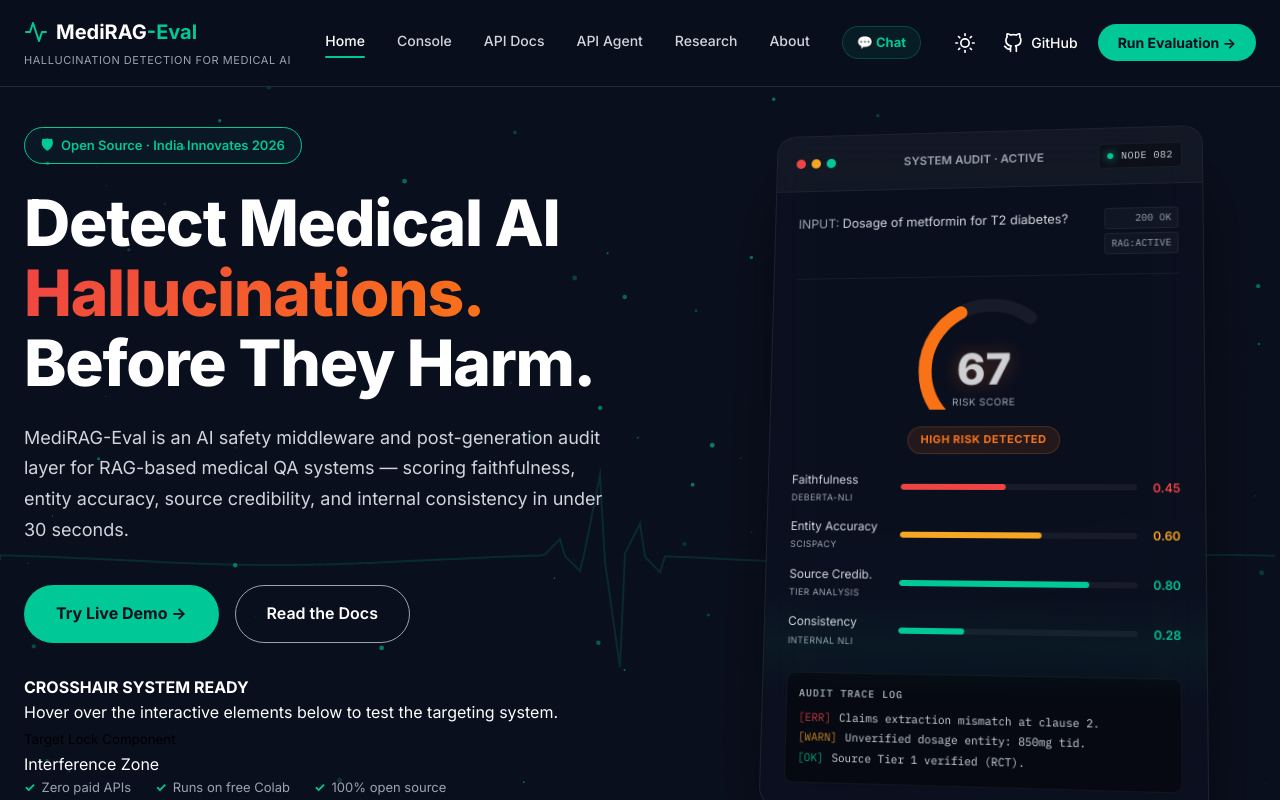
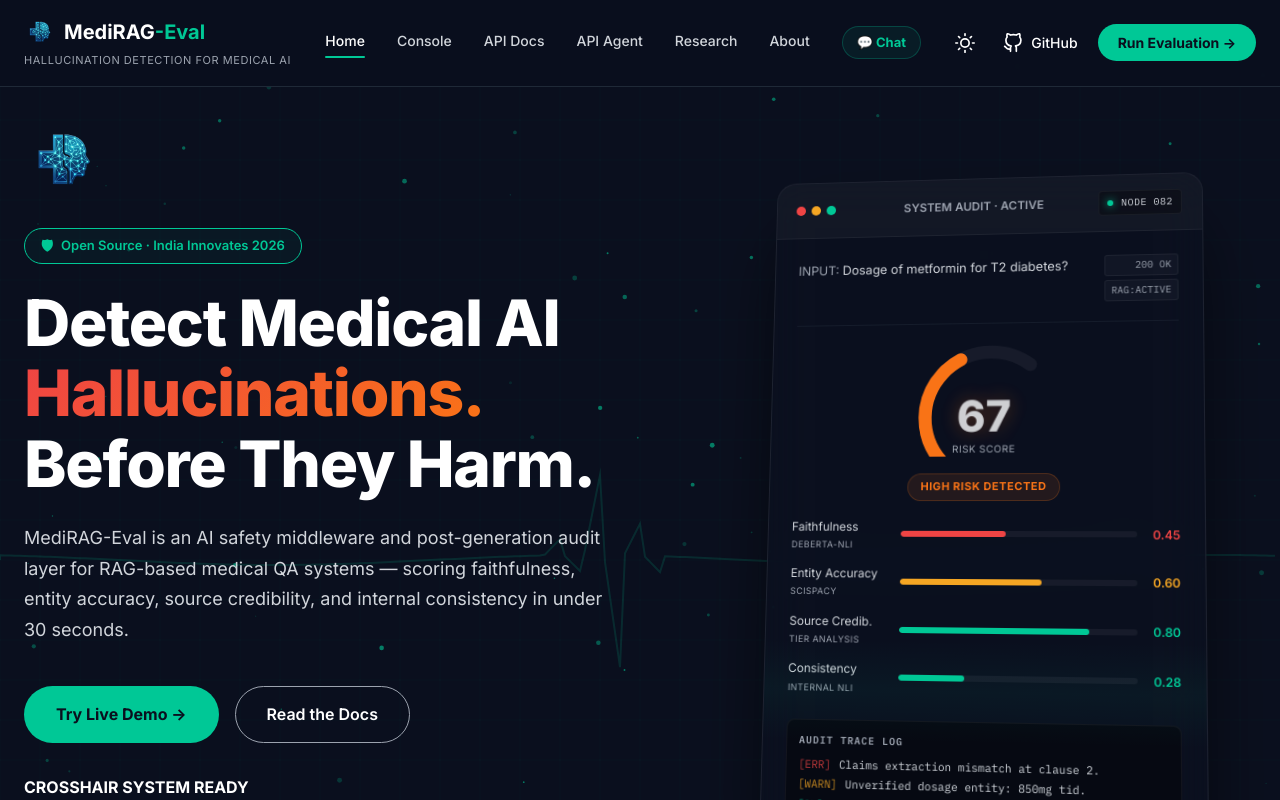
Before and after one commit to JoyTheSloth/MediRAG-3.0, a React (Vite) app in the folder Frontend/: page / in a window 1280 px wide. Shown: the top 800 px of the page. Built offline with nearby package versions, Linux system fonts and the light colour scheme; no server answers.

Commit message:
UI: Integrate new brand logo into Home, Navbar, and Footer

```diff
--- a/Frontend/src/components/Footer.jsx
+++ b/Frontend/src/components/Footer.jsx
@@ -7,9 +7,7 @@ const Footer = () => {
             <div className="footer-container">
                 <div className="footer-left">
                     <Link to="/" className="logo">
-                        <svg className="pulse-icon" viewBox="0 0 24 24" fill="none" xmlns="http://www.w3.org/2000/svg">
-                            <path d="M22 12H18L15 21L9 3L6 12H2" stroke="#00C896" strokeWidth="2" strokeLinecap="round" strokeLinejoin="round"/>
-                        </svg>
+                        <img src="/logo.png" className="navbar-logo-img" alt="MediRAG Logo" style={{ height: '32px', width: 'auto' }} />
                         <div className="logo-text">
                             <span className="logo-white">MediRAG</span><span className="logo-green">-Eval</span>
                         </div>
--- a/Frontend/src/components/Navbar.jsx
+++ b/Frontend/src/components/Navbar.jsx
@@ -32,9 +32,7 @@ const Navbar = () => {
             <div className="nav-container">
                 <div className="nav-left">
                     <Link to="/" className="logo">
-                        <svg className="pulse-icon" viewBox="0 0 24 24" fill="none" xmlns="http://www.w3.org/2000/svg" width="24" height="24">
-                            <path d="M22 12H18L15 21L9 3L6 12H2" stroke="#00C896" strokeWidth="2" strokeLinecap="round" strokeLinejoin="round"/>
-                        </svg>
+                        <img src="/logo.png" className="navbar-logo-img" alt="MediRAG Logo" style={{ height: '32px', width: 'auto' }} />
                         <div className="logo-text">
                             <span className="logo-white">MediRAG</span><span className="logo-green">-Eval</span>
                         </div>
--- a/Frontend/src/pages/Home.jsx
+++ b/Frontend/src/pages/Home.jsx
@@ -37,6 +37,9 @@ const Home = () => {
     <header id="home" className="hero-section">
         <div className="hero-container">
             <div className="hero-left reveal-left">
+                <div className="hero-logo-container" style={{ marginBottom: '20px' }}>
+                    <img src="/logo.png" alt="MediRAG Logo" style={{ height: '80px', width: 'auto' }} />
+                </div>
                 <div className="badge badge-outline">
                     <span className="shield-icon">🛡</span> Open Source · India Innovates 2026
                 </div>
```
Also changed, not shown: Frontend/public/logo.png (added).
